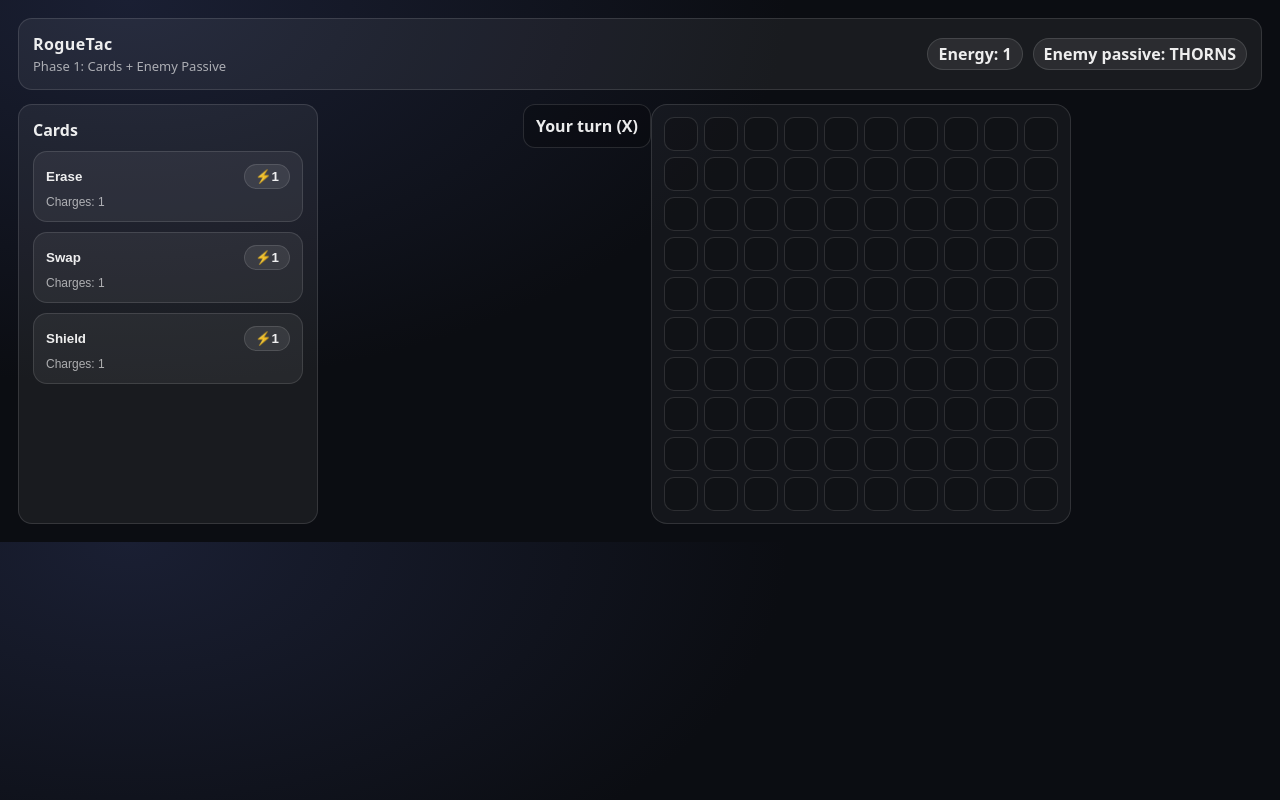
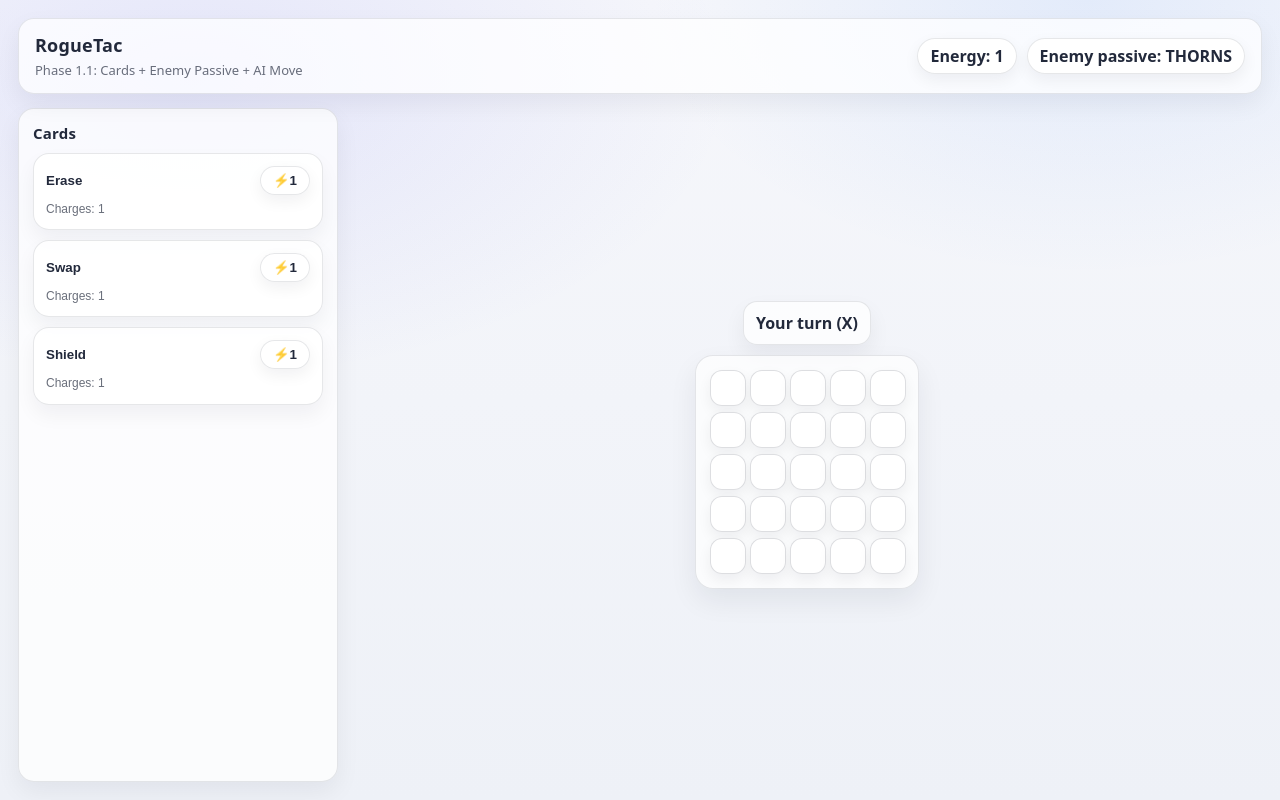
Before and after one commit to Ave04/TicTacRogue, a React (Create React App) app: page / in a window 1280 px wide. Built offline with nearby package versions, Linux system fonts and the light colour scheme.

Commit message:
added clearer styling with ai + enemy move logic

```diff
--- a/src/App.jsx
+++ b/src/App.jsx
@@ -1,5 +1,7 @@
-import { useState, useMemo } from "react";
+// src/App.jsx
+import { useEffect, useMemo, useState } from "react";
 import Board, { calculateWinner } from "./components/board";
+import "./styles.css";
 
 const CARD_DEFS = {
   ERASE: { id: "ERASE", name: "Erase", cost: 1, target: "single" },
@@ -17,18 +19,48 @@ function tickLocks(locks) {
   return next;
 }
 
+function getPlayableEmpties(squares, locks) {
+  const out = [];
+  for (let i = 0; i < squares.length; i++) {
+    if (squares[i] === null && !locks[i]) out.push(i);
+  }
+  return out;
+}
+
+function findImmediateWinIndex(squares, N, locks, symbol) {
+  const empties = getPlayableEmpties(squares, locks);
+
+  for (const i of empties) {
+    const test = squares.slice();
+    test[i] = symbol;
+    if (calculateWinner(test, N) === symbol) return i;
+  }
+  return null;
+}
+
+function chooseEnemyMoveIndex(squares, N, locks, enemySymbol, playerSymbol) {
+  // 1) Enemy wins if possible
+  const win = findImmediateWinIndex(squares, N, locks, enemySymbol);
+  if (win !== null) return win;
+
+  // 2) Block player if they can win
+  const block = findImmediateWinIndex(squares, N, locks, playerSymbol);
+  if (block !== null) return block;
+
+  // 3) Otherwise random empty
+  const empties = getPlayableEmpties(squares, locks);
+  if (empties.length === 0) return null;
+  return empties[Math.floor(Math.random() * empties.length)];
+}
+
 function randomEmptyIndex(squares, locks) {
-  const empties = [];
-  for (let i = 0; i < squares.length; i++) {
-    if (squares[i] === null && !locks[i]) empties.push(i);
-  }
+  const empties = getPlayableEmpties(squares, locks);
   if (empties.length === 0) return null;
   return empties[Math.floor(Math.random() * empties.length)];
 }
 
 function applyEnemyPassive_THORNS({ squares, locks, enemySymbol }) {
-  // 25% chance to place an enemy mark in a random empty square
-  if (Math.random() >= 0.25) return squares;
+  if (Math.random() >= 0.35) return squares;
   const i = randomEmptyIndex(squares, locks);
   if (i === null) return squares;
   const next = squares.slice();
@@ -37,13 +69,14 @@ function applyEnemyPassive_THORNS({ squares, locks, enemySymbol }) {
 }
 
 export default function Game() {
-  // basic grid for core game
-  const N = 10;
+  const N = 5;
 
+  // Player is the starter symbol (can later toggle startSymbol)
   const [startSymbol] = useState("X");
   const playerSymbol = startSymbol;
   const enemySymbol = playerSymbol === "X" ? "O" : "X";
 
+  // CORE
   const [xIsNext, setXIsNext] = useState(true);
   const [history, setHistory] = useState([Array(N * N).fill(null)]);
   const currentSquares = history[history.length - 1];
@@ -59,36 +92,46 @@ export default function Game() {
   const [energy, setEnergy] = useState(1);
   const [enemyPassive] = useState({ id: "THORNS" });
   const [locks, setLocks] = useState({});
+  const [aiThinking, setAiThinking] = useState(false);
 
   const winner = useMemo(
     () => calculateWinner(currentSquares, N),
     [currentSquares, N]
   );
+
   const isPlayersTurn =
     (xIsNext && playerSymbol === "X") || (!xIsNext && playerSymbol === "O");
 
-  function setBoard(nextSquares) {
-    setHistory([...history, nextSquares]);
-    setXIsNext(!xIsNext);
+  const isEnemyTurn =
+    (xIsNext && enemySymbol === "X") || (!xIsNext && enemySymbol === "O");
+
+  function pushBoard(nextSquares) {
+    setHistory((prev) => [...prev, nextSquares]);
+    setXIsNext((prev) => !prev);
   }
 
   function canPlayCard(cardId) {
     const def = CARD_DEFS[cardId];
     const card = hand.find((c) => c.id === cardId);
+
     if (!def || !card) return false;
     if (!isPlayersTurn) return false;
     if (winner) return false;
+    if (aiThinking) return false;
     if (energy < def.cost) return false;
     if (card.charges <= 0) return false;
+
     return true;
   }
 
   function spendCard(cardId) {
     const def = CARD_DEFS[cardId];
+
     setEnergy((e) => e - def.cost);
     setHand((prev) =>
       prev.map((c) => (c.id === cardId ? { ...c, charges: c.charges - 1 } : c))
     );
+
     setSelectedCard(null);
     setTargets([]);
   }
@@ -114,30 +157,35 @@ export default function Game() {
   function applyCardSwap(i1, i2, squares) {
     if (i1 === i2) return { ok: false, squares };
     if (locks[i1] || locks[i2]) return { ok: false, squares };
+
     const next = squares.slice();
     const tmp = next[i1];
     next[i1] = next[i2];
     next[i2] = tmp;
+
     return { ok: true, squares: next };
   }
 
   function handleSquareClick(i) {
     if (winner) return;
+    if (aiThinking) return;
 
-    // Card targeting mode
+    // --- Card targeting mode ---
     if (selectedCard) {
       if (!canPlayCard(selectedCard)) return;
 
       const def = CARD_DEFS[selectedCard];
+
       if (def.target === "single") {
         const { ok, squares: after } = applyCardSingle(
           selectedCard,
           i,
           currentSquares
         );
+
         if (ok) {
-          // SHIELD might not change squares; ERASE might
-          if (after !== currentSquares) setHistory([...history, after]);
+          // Only push history if board actually changed (ERASE)
+          if (after !== currentSquares) setHistory((prev) => [...prev, after]);
           spendCard(selectedCard);
         }
         return;
@@ -146,14 +194,16 @@ export default function Game() {
       if (def.target === "double") {
         const nextTargets = [...targets, i];
         setTargets(nextTargets);
+
         if (nextTargets.length === 2) {
           const { ok, squares: after } = applyCardSwap(
             nextTargets[0],
             nextTargets[1],
             currentSquares
           );
+
           if (ok) {
-            setHistory([...history, after]);
+            setHistory((prev) => [...prev, after]);
             spendCard(selectedCard);
           } else {
             setTargets([]);
@@ -163,20 +213,18 @@ export default function Game() {
       }
     }
 
-    // Normal move mode
+    // --- Normal move mode ---
     if (!isPlayersTurn) return;
     if (locks[i]) return;
     if (currentSquares[i]) return;
 
-    // place player's symbol
     let next = currentSquares.slice();
-    next[i] = isPlayersTurn ? playerSymbol : enemySymbol;
+    next[i] = playerSymbol;
 
-    // tick locks after a move
     const nextLocks = tickLocks(locks);
     setLocks(nextLocks);
 
-    // enemy passive triggers after player move (chaos)
+    // Trigger enemy passive after player move (chaos)
     if (enemyPassive.id === "THORNS") {
       next = applyEnemyPassive_THORNS({
         squares: next,
@@ -185,14 +233,60 @@ export default function Game() {
       });
     }
 
-    setBoard(next);
+    pushBoard(next);
 
-    // Simple energy regen each turn for now
+    // Simple refill per player turn for now
     setEnergy(1);
   }
 
+  // Enemy takes a move automatically on its turn
+  useEffect(() => {
+    if (winner) return;
+    if (!isEnemyTurn) return;
+
+    setAiThinking(true);
+
+    const t = setTimeout(() => {
+      const i = chooseEnemyMoveIndex(
+        currentSquares,
+        N,
+        locks,
+        enemySymbol,
+        playerSymbol
+      );
+
+      if (i === null) {
+        setAiThinking(false);
+        return;
+      }
+
+      let next = currentSquares.slice();
+      next[i] = enemySymbol;
+
+      // Tick locks after enemy move too
+      const nextLocks = tickLocks(locks);
+      setLocks(nextLocks);
+
+      pushBoard(next);
+
+      setAiThinking(false);
+    }, 350);
+
+    return () => clearTimeout(t);
+  }, [
+    isEnemyTurn,
+    winner,
+    currentSquares,
+    N,
+    locks,
+    enemySymbol,
+    playerSymbol,
+  ]);
+
   const statusText = winner
     ? `Winner: ${winner}`
+    : aiThinking
+    ? "Enemy is thinking..."
     : `${isPlayersTurn ? "Your" : "Enemy"} turn (${
         isPlayersTurn ? playerSymbol : enemySymbol
       })`;
@@ -202,7 +296,9 @@ export default function Game() {
       <div className="header">
         <div>
           <div className="title">RogueTac</div>
-          <div className="subtitle">Phase 1: Cards + Enemy Passive</div>
+          <div className="subtitle">
+            Phase 1.1: Cards + Enemy Passive + AI Move
+          </div>
         </div>
 
         <div className="hud">
--- a/src/components/board.jsx
+++ b/src/components/board.jsx
@@ -55,16 +55,13 @@ export default function Board({
   statusText,
 }) {
   return (
-    <>
+    <div className="boardWrap">
       <div className="status">{statusText}</div>
 
       <div
         className="board"
         style={{
-          display: "grid",
           gridTemplateColumns: `repeat(${N}, 34px)`,
-          width: "fit-content",
-          gap: "6px",
         }}
       >
         {squares.map((value, i) => (
@@ -76,6 +73,6 @@ export default function Board({
           />
         ))}
       </div>
-    </>
+    </div>
   );
 }
--- a/src/styles.css
+++ b/src/styles.css
@@ -1,26 +1,60 @@
+/* src/styles.css (full file, updated: status now stacks properly above board) */
+
 :root {
-  --bg: #0b0d12;
-  --panel: rgba(255, 255, 255, 0.06);
-  --panel2: rgba(255, 255, 255, 0.08);
-  --text: rgba(255, 255, 255, 0.92);
-  --muted: rgba(255, 255, 255, 0.62);
-  --border: rgba(255, 255, 255, 0.12);
+  /* Lighter, more natural palette */
+  --bg0: #f6f7fb;
+  --bg1: #eef1f7;
+
+  --panel: rgba(255, 255, 255, 0.75);
+  --panel2: rgba(255, 255, 255, 0.9);
+
+  --text: rgba(15, 23, 42, 0.92);
+  --muted: rgba(15, 23, 42, 0.62);
+
+  --border: rgba(15, 23, 42, 0.1);
+  --border2: rgba(15, 23, 42, 0.14);
+
+  /* Subtle accent used for selection/focus */
+  --accent: rgba(59, 130, 246, 0.18);
+  --accentBorder: rgba(59, 130, 246, 0.35);
+}
+
+* {
+  box-sizing: border-box;
+}
+
+html,
+body,
+#root {
+  height: 100%;
 }
 
 body {
   margin: 0;
-  background: radial-gradient(
-    1200px 700px at 10% 0%,
-    #1a1f33 0%,
-    var(--bg) 55%
-  );
   color: var(--text);
   font-family: ui-sans-serif, system-ui, -apple-system, Segoe UI, Roboto,
     Helvetica, Arial;
+
+  background: radial-gradient(
+      900px 500px at 15% 10%,
+      rgba(99, 102, 241, 0.12),
+      transparent 60%
+    ),
+    radial-gradient(
+      800px 500px at 85% 0%,
+      rgba(59, 130, 246, 0.1),
+      transparent 55%
+    ),
+    linear-gradient(180deg, var(--bg0), var(--bg1));
+
+  overflow-x: hidden;
 }
 
 .page {
+  min-height: 100vh;
   padding: 18px;
+  display: flex;
+  flex-direction: column;
 }
 
 .header {
@@ -28,20 +62,26 @@ body {
   justify-content: space-between;
   align-items: center;
   gap: 12px;
-  padding: 14px;
+
+  padding: 14px 16px;
   border: 1px solid var(--border);
-  border-radius: 14px;
+  border-radius: 16px;
+
   background: var(--panel);
+  backdrop-filter: saturate(120%);
+  box-shadow: 0 10px 25px rgba(15, 23, 42, 0.06);
 }
 
 .title {
   font-weight: 900;
-  letter-spacing: 0.4px;
+  letter-spacing: 0.2px;
+  font-size: 18px;
 }
+
 .subtitle {
   color: var(--muted);
   font-size: 13px;
-  margin-top: 2px;
+  margin-top: 4px;
 }
 
 .hud {
@@ -52,17 +92,22 @@ body {
 
 .pill {
   border: 1px solid var(--border);
-  padding: 4px 10px;
+  padding: 6px 12px;
   border-radius: 999px;
   background: var(--panel2);
   font-weight: 800;
+  box-shadow: 0 6px 16px rgba(15, 23, 42, 0.06);
 }
 
 .content {
   margin-top: 14px;
+  flex: 1;
+
   display: grid;
-  grid-template-columns: 300px 1fr;
+  grid-template-columns: 320px 1fr;
   gap: 14px;
+
+  align-items: stretch;
 }
 
 @media (max-width: 900px) {
@@ -73,14 +118,17 @@ body {
 
 .left {
   border: 1px solid var(--border);
-  border-radius: 14px;
+  border-radius: 16px;
   background: var(--panel);
   padding: 14px;
+  box-shadow: 0 10px 25px rgba(15, 23, 42, 0.06);
 }
 
 .panelTitle {
   font-weight: 900;
   margin-bottom: 10px;
+  font-size: 15px;
+  letter-spacing: 0.2px;
 }
 
 .cards {
@@ -92,75 +140,121 @@ body {
 .card {
   text-align: left;
   border: 1px solid var(--border);
-  background: rgba(255, 255, 255, 0.06);
+  background: rgba(255, 255, 255, 0.85);
   color: var(--text);
-  border-radius: 14px;
+  border-radius: 16px;
   padding: 12px;
   cursor: pointer;
+
+  transition: transform 120ms ease, box-shadow 120ms ease,
+    border-color 120ms ease;
+  box-shadow: 0 10px 20px rgba(15, 23, 42, 0.05);
 }
+
 .card:hover {
-  filter: brightness(1.08);
+  transform: translateY(-1px);
+  box-shadow: 0 14px 26px rgba(15, 23, 42, 0.08);
+  border-color: var(--border2);
 }
+
 .card:disabled {
-  opacity: 0.45;
+  opacity: 0.55;
   cursor: not-allowed;
+  transform: none;
+  box-shadow: 0 8px 16px rgba(15, 23, 42, 0.04);
 }
+
 .card.selected {
-  background: rgba(255, 255, 255, 0.12);
-  border-color: rgba(255, 255, 255, 0.25);
+  background: rgba(255, 255, 255, 0.95);
+  border-color: var(--accentBorder);
+  box-shadow: 0 14px 30px rgba(59, 130, 246, 0.12);
+  outline: 3px solid var(--accent);
 }
 
 .cardTop {
   display: flex;
   justify-content: space-between;
   align-items: center;
+  margin-bottom: 6px;
 }
+
 .cardName {
   font-weight: 900;
 }
+
 .small {
   color: var(--muted);
   font-size: 12px;
   margin-top: 6px;
+  line-height: 1.35;
 }
 
+/* Center column: center the Board wrapper */
 .center {
   display: flex;
   justify-content: center;
-  align-items: flex-start;
+  align-items: center;
+  min-height: 100%;
+}
+
+/* ✅ New: Board wrapper stacks status above board nicely */
+.boardWrap {
+  display: flex;
+  flex-direction: column;
+  align-items: center;
+  gap: 10px;
 }
 
 .status {
   font-weight: 900;
-  margin-bottom: 10px;
   padding: 10px 12px;
   border: 1px solid var(--border);
-  border-radius: 12px;
-  background: rgba(0, 0, 0, 0.2);
+  border-radius: 14px;
+  background: rgba(255, 255, 255, 0.75);
+  box-shadow: 0 10px 22px rgba(15, 23, 42, 0.06);
 }
 
+/* Board is grid-only */
 .board {
-  padding: 12px;
-  border-radius: 16px;
+  display: grid;
+  gap: 6px;
+  width: fit-content;
+
+  padding: 14px;
+  border-radius: 18px;
   border: 1px solid var(--border);
-  background: rgba(255, 255, 255, 0.04);
+  background: rgba(255, 255, 255, 0.7);
+  box-shadow: 0 12px 28px rgba(15, 23, 42, 0.07);
 }
 
 .square {
-  width: 34px;
-  height: 34px;
-  border-radius: 10px;
-  border: 1px solid var(--border);
-  background: rgba(0, 0, 0, 0.18);
-  color: var(--text);
+  width: 36px;
+  height: 36px;
+  border-radius: 12px;
+  border: 1px solid rgba(15, 23, 42, 0.14);
+  background: rgba(255, 255, 255, 0.92);
+
+  color: rgba(15, 23, 42, 0.9);
   font-weight: 900;
   cursor: pointer;
+
+  transition: transform 90ms ease, box-shadow 90ms ease, background 90ms ease;
+  box-shadow: 0 6px 14px rgba(15, 23, 42, 0.06);
 }
+
 .square:hover {
-  filter: brightness(1.12);
+  transform: translateY(-1px);
+  box-shadow: 0 10px 18px rgba(15, 23, 42, 0.1);
+}
+
+.square:active {
+  transform: translateY(0px);
+  box-shadow: 0 6px 14px rgba(15, 23, 42, 0.07);
 }
 
 .square.locked {
-  outline: 2px solid rgba(255, 255, 255, 0.18);
-  background: rgba(255, 255, 255, 0.08);
+  background: rgba(15, 23, 42, 0.06);
+  border-color: rgba(15, 23, 42, 0.18);
+  outline: 2px solid rgba(15, 23, 42, 0.1);
+  cursor: not-allowed;
 }
```
